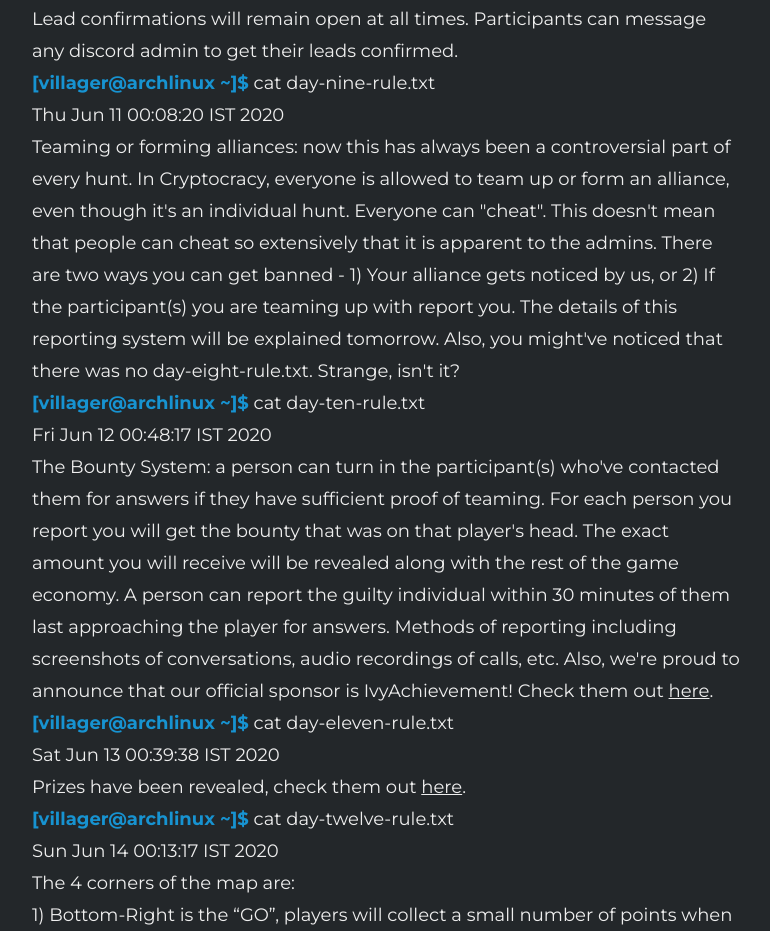
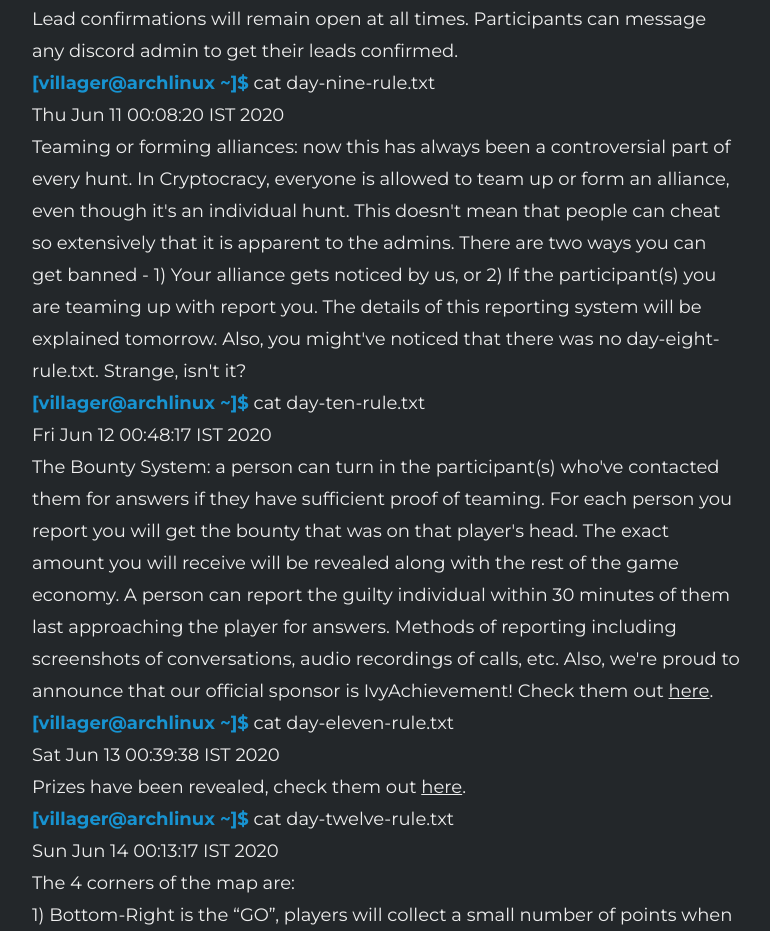
Before and after one commit to cryptichunt/website, a Gatsby site: page /format in a window 1280 px wide. Shown: the part 1359-2290 px from the top of the page, without its empty margins (254-1024 px from the left). Built offline with nearby package versions, Linux system fonts and the light colour scheme; Gatsby itself is replaced by a stand-in of ours.

Commit message:
Fixed typo

```diff
--- a/data/terminalText.js
+++ b/data/terminalText.js
@@ -132,13 +132,13 @@ export default [
       <div>
         Teaming or forming alliances: now this has always been a controversial
         part of every hunt. In Cryptocracy, everyone is allowed to team up or
-        form an alliance, even though it's an individual hunt. Everyone can
-        "cheat". This doesn't mean that people can cheat so extensively that it
-        is apparent to the admins. There are two ways you can get banned - 1)
-        Your alliance gets noticed by us, or 2) If the participant(s) you are
-        teaming up with report you. The details of this reporting system will be
-        explained tomorrow. Also, you might've noticed that there was no
-        day-eight-rule.txt. Strange, isn't it?
+        form an alliance, even though it's an individual hunt. This doesn't mean
+        that people can cheat so extensively that it is apparent to the admins.
+        There are two ways you can get banned - 1) Your alliance gets noticed by
+        us, or 2) If the participant(s) you are teaming up with report you. The
+        details of this reporting system will be explained tomorrow. Also, you
+        might've noticed that there was no day-eight-rule.txt. Strange, isn't
+        it?
       </div>
     ),
   },
@@ -286,14 +286,12 @@ export default [
         Some other important "bits of information":-
         <br /> 1) Each hint card will have a unique code. Participants have to
         send this unique code to the admins to avail the hint.
-        <br /> 2) Participants can store multiple hint and level skip cards for
-        future use.
-        <br /> 3) Hints will be released if the admins feel that they are
+        <br /> 2) Hints will be released if the admins feel that they are
         necessity. For most levels participants will have to buy hint cards from
         the shop.
-        <br /> 4) The leaderboard will show the bounty for each player at all
+        <br /> 3) The leaderboard will show the bounty for each player at all
         times.
-        <br /> 5) For the gate to enter the inner board to open you have to
+        <br /> 4) For the gate to enter the inner board to open you have to
         complete all the levels in the outer board.
       </div>
     ),
--- a/src/pages/index.js
+++ b/src/pages/index.js
@@ -104,7 +104,7 @@ const IndexPage = () => (
             target="_blank"
             rel="noreferrer"
           >
-            IvyAcheivement.
+            IvyAchievement.
           </a>
         </b>
       </p>
```
